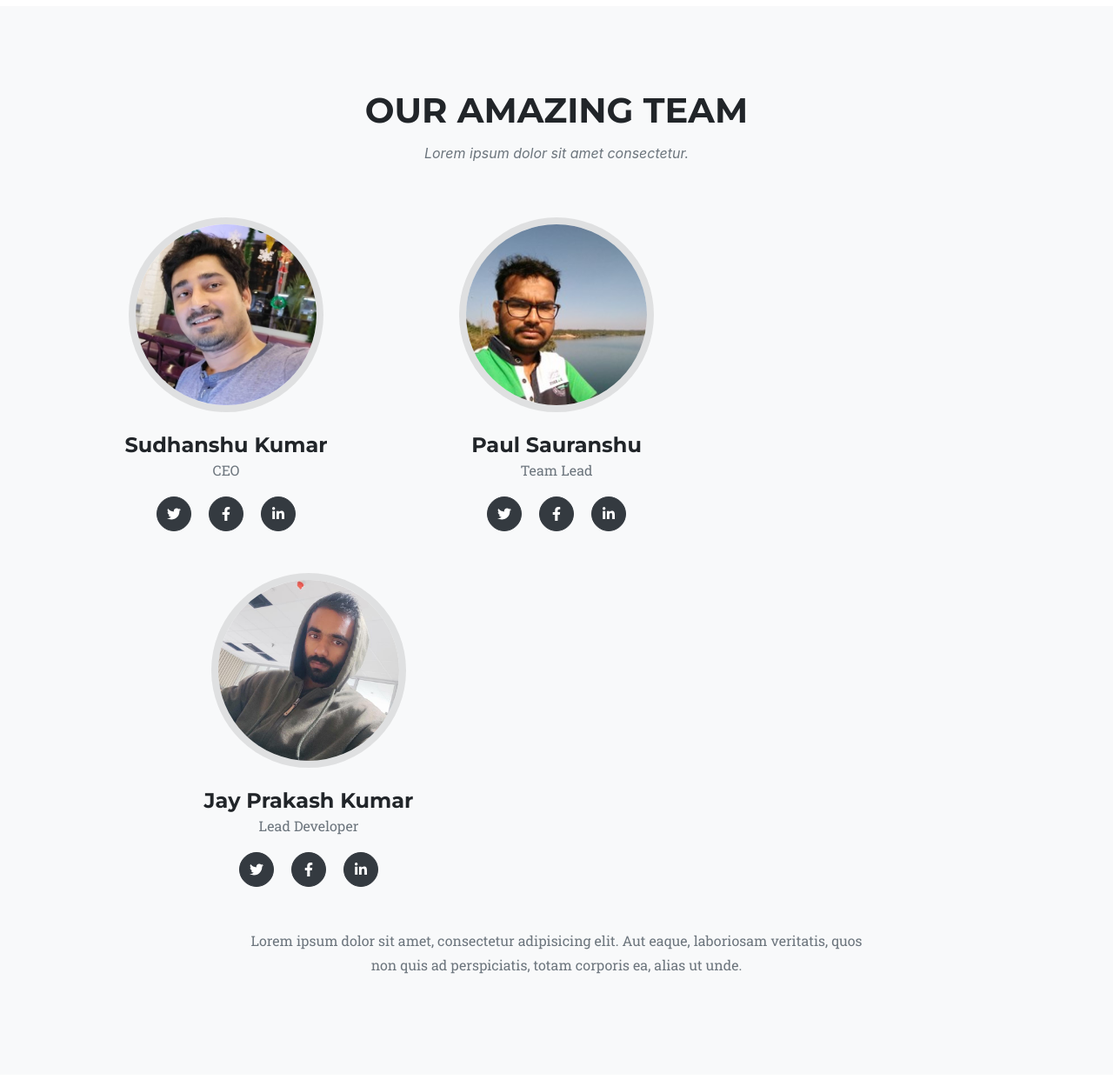
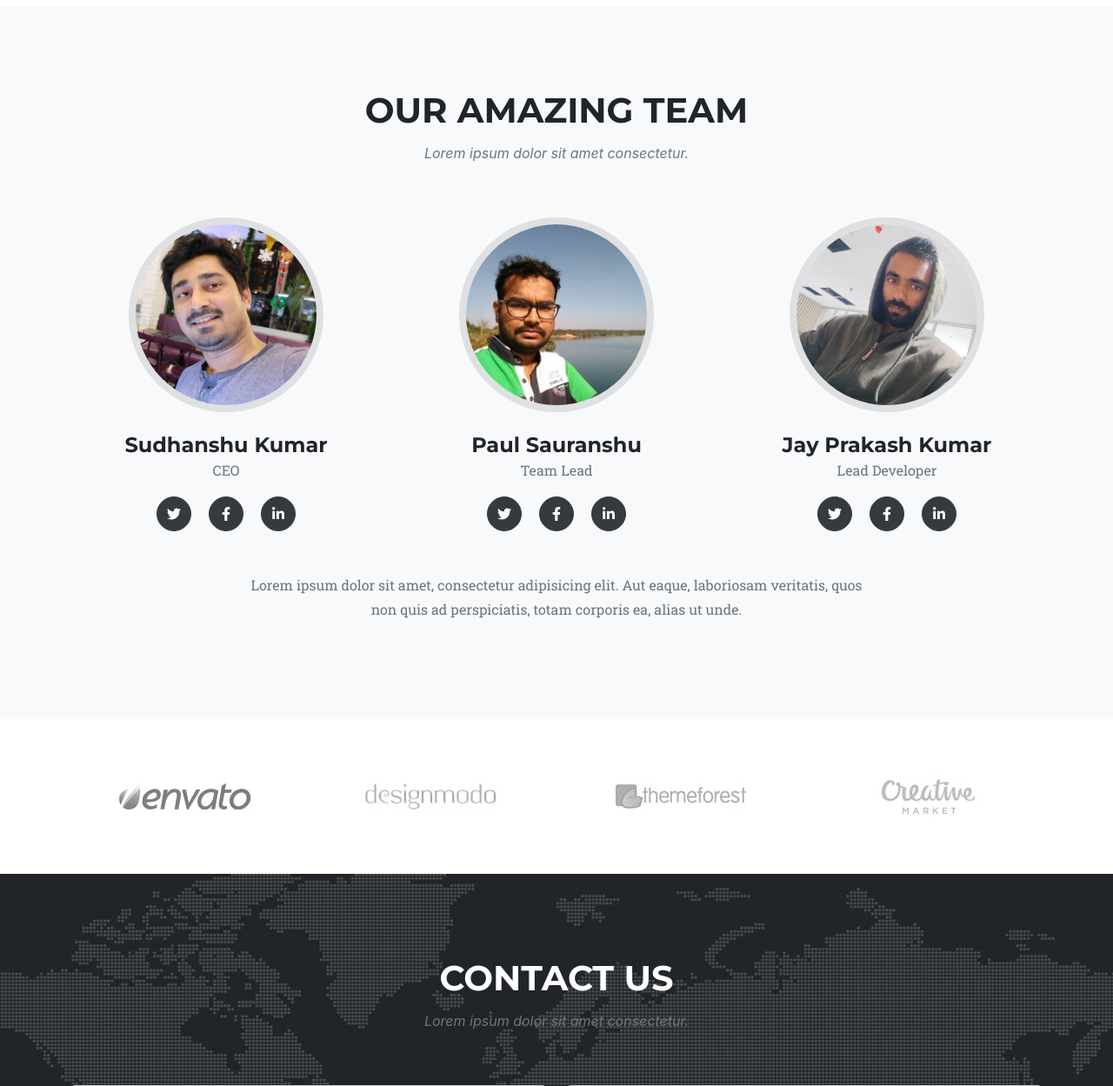
Before and after one commit to kumarjay/warehouse_fastAPI, a FastAPI app: page / in a window 1280 px wide. Shown: the part 3723-4972 px from the top of the page at 87% size. Run offline with FastAPI, Linux system fonts and the light colour scheme; some libraries are stand-ins or nearby versions; some web fonts are replaced.

Commit message:
Update index.html

```diff
--- a/templates/index.html
+++ b/templates/index.html
@@ -282,7 +282,7 @@
                         </div>
                     </div>
 
-                    <div class="col-lg-6">
+                    <div class="col-lg-4">
                         <div class="team-member">
                             <img class="mx-auto rounded-circle" src="{{url_for('static', path='assets/img/team/jay.jpeg') }}" alt="" />
                             <h4>Jay Prakash Kumar</h4>
```
